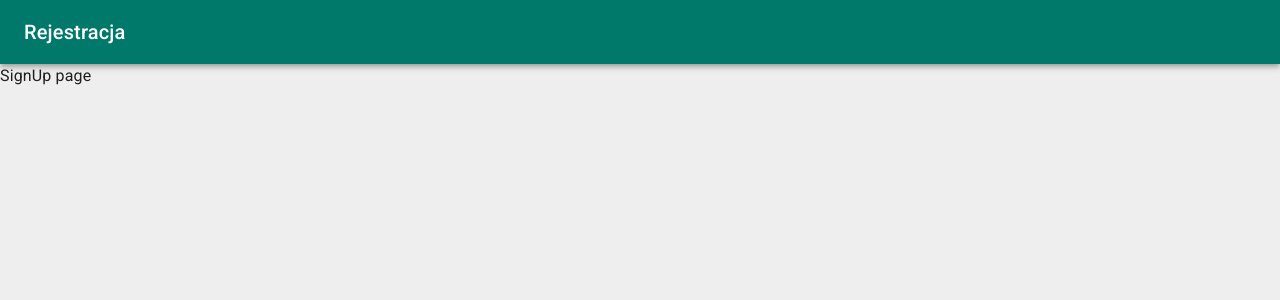
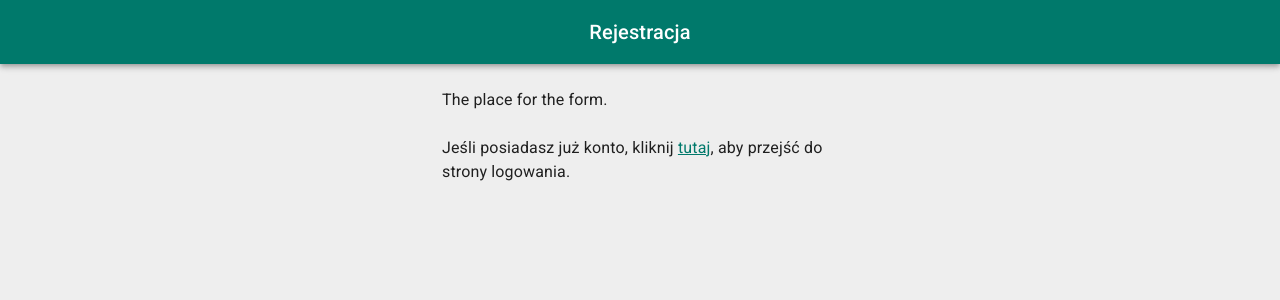
Before and after one commit to danjarosz/pantry-app, a React (Create React App) app: page /signup in a window 1280 px wide. Shown: the top 300 px of the page. Built offline with nearby package versions, Linux system fonts and the light colour scheme.

Commit message:
feat: improvements

```diff
--- a/src/components/TopBar/TopBar.jsx
+++ b/src/components/TopBar/TopBar.jsx
@@ -1,7 +1,12 @@
 import React from 'react';
 import { useRouteMatch } from "react-router-dom";
 import { makeStyles } from '@material-ui/core/styles';
-import { AppBar, Toolbar,Typography} from '@material-ui/core';
+import {
+  AppBar,
+  Container,
+  Toolbar,
+  Typography
+} from '@material-ui/core';
 import BackButton from "../BackButton/BackButton";
 
 const useStyles = makeStyles(() => ({
@@ -13,7 +18,7 @@ const useStyles = makeStyles(() => ({
   },
 }));
 
-export default function ButtonAppBar() {
+export default function ButtonAppBar({ variant }) {
   const classes = useStyles();
 
   const isLoginPage = useRouteMatch("/");
@@ -30,18 +35,28 @@ export default function ButtonAppBar() {
     title = "Spiżarnie"
   }
 
+  // <BackButton />
+  let backButton = <BackButton />
+  if (variant !== "private") {
+    backButton = null;
+  }
+
+  // Render
   return (
     <div className={classes.root}>
       <AppBar position="static">
+        <Container maxWidth={"lg"}>
           <Toolbar>
-          <BackButton />
+            {backButton}
             <Typography
               variant="h6"
               className={classes.title}
+              align="center"
             >
               {title}
             </Typography>
           </Toolbar>
+        </Container>
       </AppBar>
     </div>
   );
--- a/src/pages/LoginPage/LoginPage.jsx
+++ b/src/pages/LoginPage/LoginPage.jsx
@@ -11,9 +11,6 @@ import { Formik, Field, Form } from 'formik';
 import { Link } from "react-router-dom";
 
 const useStyles = makeStyles((theme) => ({
-  Container: {
-    minHeight: "100vh"
-  },
   Link: {
     color: theme.palette.primary.main
   }
@@ -25,7 +22,6 @@ const LoginPage = () => {
   return (
     <Container
       maxWidth="xs"
-      className={classes.Container}
     >
       <Box>
         <Formik>
--- a/src/pages/SignUpPage/SignUpPage.jsx
+++ b/src/pages/SignUpPage/SignUpPage.jsx
@@ -1,11 +1,33 @@
 import React from 'react';
-import { Box, Typography } from "@material-ui/core";
+import { makeStyles } from "@material-ui/styles";
+import { Box, Container, Typography } from "@material-ui/core";
+import { Link } from "react-router-dom";
+
+const useStyles = makeStyles((theme) => ({
+  Link: {
+    color: theme.palette.primary.main
+  }
+}));
 
 const SignUpPage = () => {
+  const classes = useStyles();
+
   return (
-    <Box>
-      <Typography>SignUp page</Typography>
-    </Box>
+    <Container
+      maxWidth="xs"
+    >
+      <Box>
+        <Box my={3}>
+          <Typography>The place for the form.</Typography>
+        </Box>
+        <Box my={3}>
+            <Typography>
+              Jeśli posiadasz już konto, kliknij <Link to="/" className={classes.Link}>tutaj</Link>, aby przejść do strony logowania.
+            </Typography>
+          </Box>
+      </Box>
+
+    </Container>
   )
 };
 
--- a/src/router/AppRouter.jsx
+++ b/src/router/AppRouter.jsx
@@ -1,7 +1,6 @@
 import React from "react";
 import { Router, Switch, Route } from "react-router-dom";
 import { createBrowserHistory } from "history";
-import TopBar from "../components/TopBar/TopBar";
 import PublicRoute from "./components/PublicRoute";
 import PrivateRoute from "./components/PrivateRoute";
 import LoginPage from "../pages/LoginPage/LoginPage";
@@ -13,7 +12,6 @@ export const history = createBrowserHistory();
 
 const AppRouter = () => (
   <Router history={history}>
-      <TopBar />
       <Switch>
         <PublicRoute exact path="/" component={LoginPage}/>
         <PublicRoute exact path="/signup" component={SignUpPage}/>
--- a/src/router/components/PrivateRoute.jsx
+++ b/src/router/components/PrivateRoute.jsx
@@ -1,12 +1,17 @@
 import React from 'react';
 import { Route, Redirect } from "react-router-dom";
 import { useSelector } from "react-redux";
+import TopBar from "../../components/TopBar/TopBar";
 
 const PrivateRoute = ({ component: Component, ...rest }) => {
     const isAuthenticated = useSelector(({ auth }) => auth.uid);
     return <Route {...rest} component={(props) => (
         isAuthenticated ? (
-          <Component {...props} />
+          <>
+            <TopBar variant="private"/>
+            <Component {...props} />
+          </>
+
         ) : (
           <Redirect to="/" />
         )
--- a/src/router/components/PublicRoute.jsx
+++ b/src/router/components/PublicRoute.jsx
@@ -1,12 +1,16 @@
 import React from 'react';
 import { Route, Redirect } from "react-router-dom";
 import { useSelector } from "react-redux";
+import TopBar from "../../components/TopBar/TopBar";
 
 const PublicRoute = ({ component: Component, ...rest }) => {
     const isAuthenticated = useSelector(({ auth }) => auth.uid);
     return <Route {...rest} component={(props) => (
         !isAuthenticated ? (
-          <Component {...props} />
+          <>
+            <TopBar variant="public"/>
+            <Component {...props} />
+          </>
         ) : (
           <Redirect to="/dashboard" />
         )
```
Lines whose indentation alone changed are shown as unchanged.
